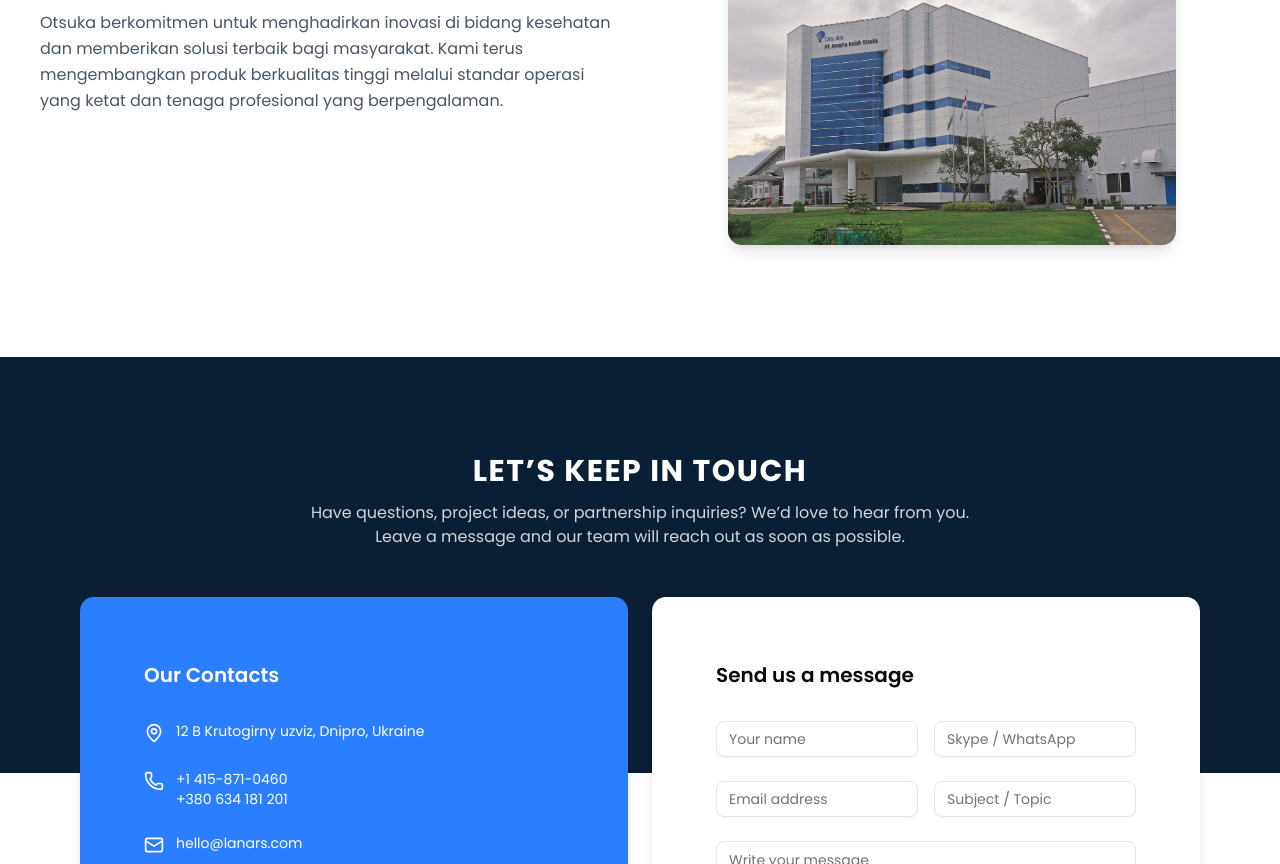
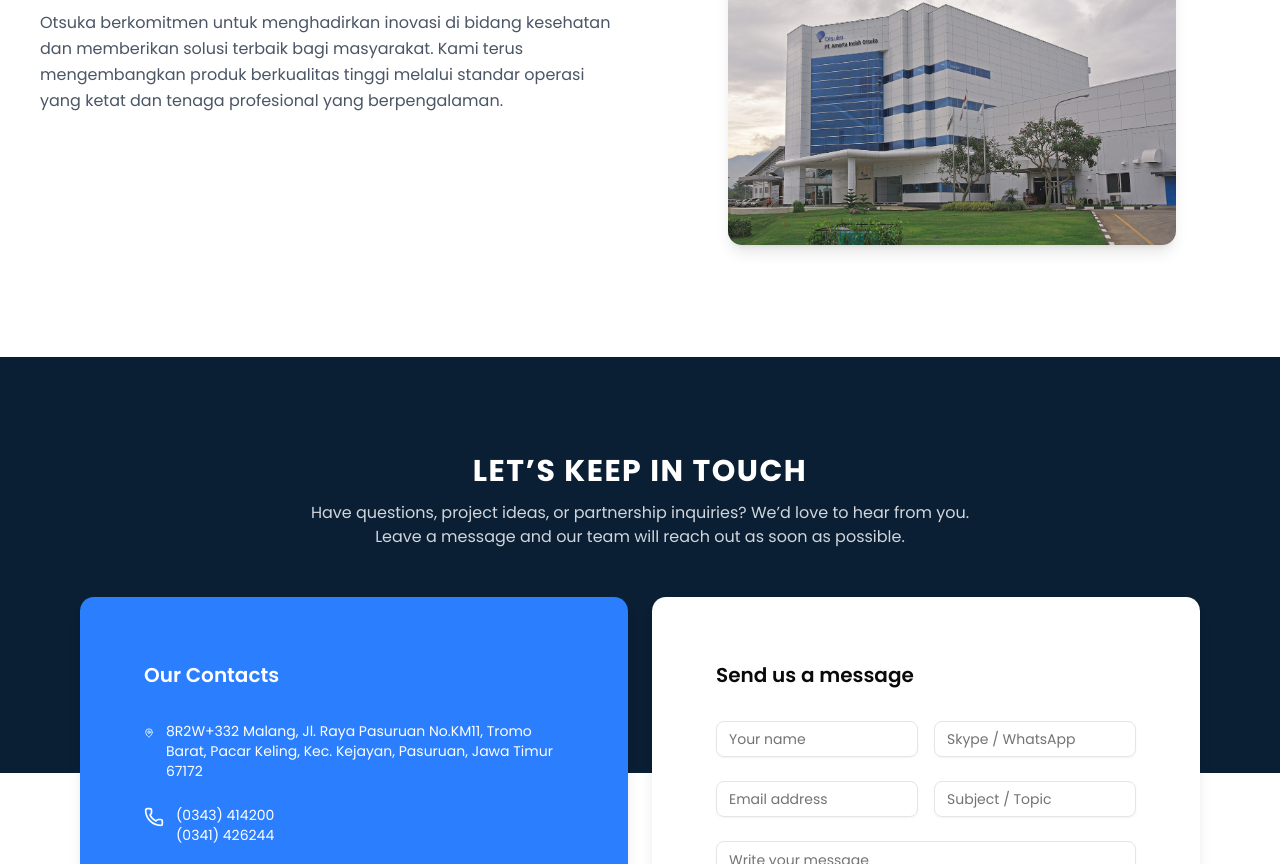
Before and after one commit to mdwkrnwn/otsuka, a Next.js app: page / in a window 1280 px wide. Shown: the part 1936-2800 px from the top of the page. Built offline with nearby package versions, Linux system fonts and the light colour scheme.

Commit message:
Edit Footer dan Menambah Shadow Navbar

```diff
--- a/src/app/page.tsx
+++ b/src/app/page.tsx
@@ -112,7 +112,7 @@ const [openh, setOpenh] = useState(false);
 
         {/* Navbar */}
           <nav
-            className="fixed top-6 left-1/2 -translate-x-1/2 bg-white/90 backdrop-blur-md shadow-md rounded-2xl py-3 w-[92%]
+            className="fixed top-6 left-1/2 -translate-x-1/2 bg-white/95 backdrop-blur-md shadow-2xl rounded-2xl py-3 w-[92%]
             max-w-7xl md:w-full flex items-center h-20 justify-between px-4 md:px-8 z-50"
           >
             {/* Logo kiri */}
@@ -419,20 +419,20 @@ const [openh, setOpenh] = useState(false);
                 <CardContent className="space-y-6 text-white text-sm">
                   <div className="flex gap-3 items-start">
                     <MapPin className="w-5" />
-                    <p>12 B Krutogirny uzviz, Dnipro, Ukraine</p>
+                    <p>8R2W+332 Malang, Jl. Raya Pasuruan No.KM11, Tromo Barat, Pacar Keling, Kec. Kejayan, Pasuruan, Jawa Timur 67172</p>
                   </div>
 
                   <div className="flex gap-3 items-start">
                     <Phone className="w-5" />
                     <p>
-                      +1 415-871-0460 <br />
-                      +380 634 181 201
+                      (0343) 414200 <br />
+                      (0341) 426244
                     </p>
                   </div>
 
                   <div className="flex gap-3 items-start">
                     <Mail className="w-5" />
-                    <p>hello@lanars.com</p>
+                    <p>info@ho.otsuka.co.id</p>
                   </div>
                 </CardContent>
               </Card>
@@ -524,15 +524,15 @@ const [openh, setOpenh] = useState(false);
               <ul className="space-y-3 text-sm">
                 <li className="flex gap-2">
                   <Phone className="w-4" />
-                  +1 415-871-0460
+                  +62-21 7654466
                 </li>
                 <li className="flex gap-2">
                   <Mail className="w-4" />
-                  hello@lanars.com
+                  info@ho.otsuka.co.id
                 </li>
                 <li className="flex gap-2">
                   <MapPin className="w-4" />
-                  12 B Krutogirny uzviz, Dnipro, Ukraine
+                  Pondok Indah Office Tower 1 Lantai 8, Jl. Sultan Iskandar Muda Kav. V - TA, Jakarta Selatan 12310 (Kantor Utama)
                 </li>
               </ul>
             </div>
```
